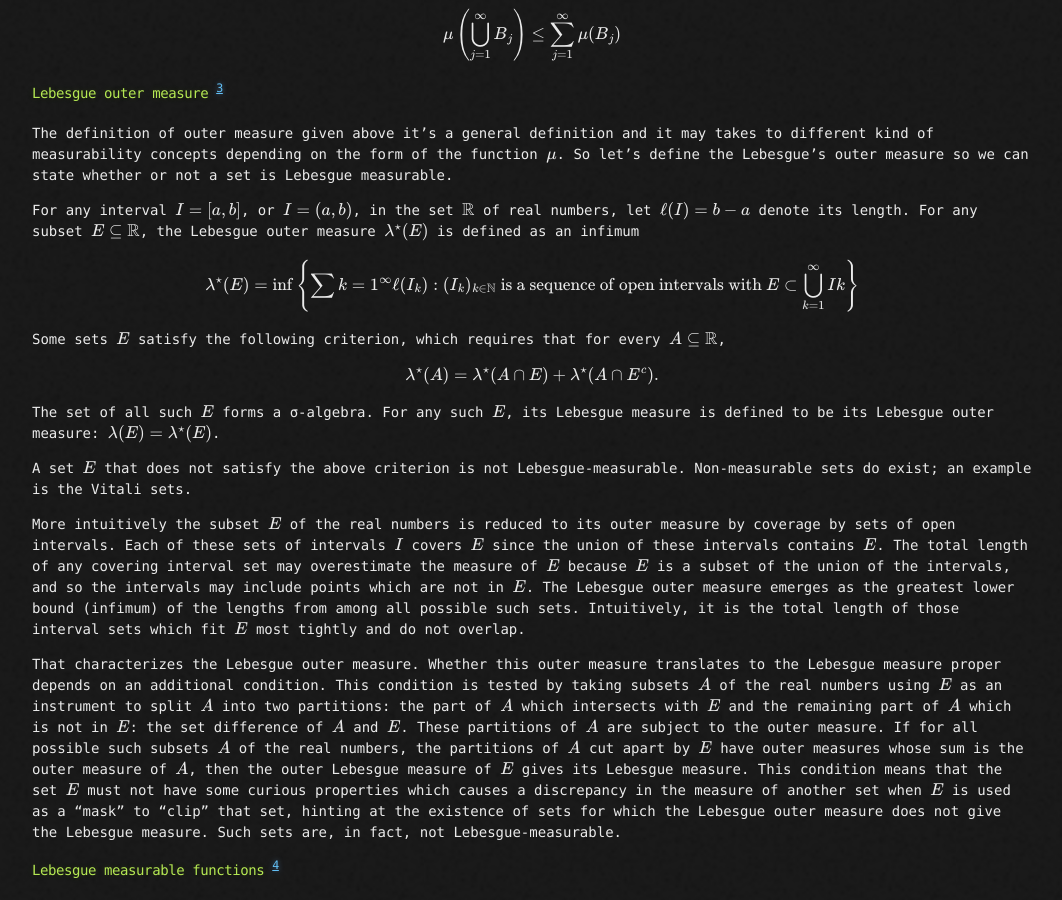
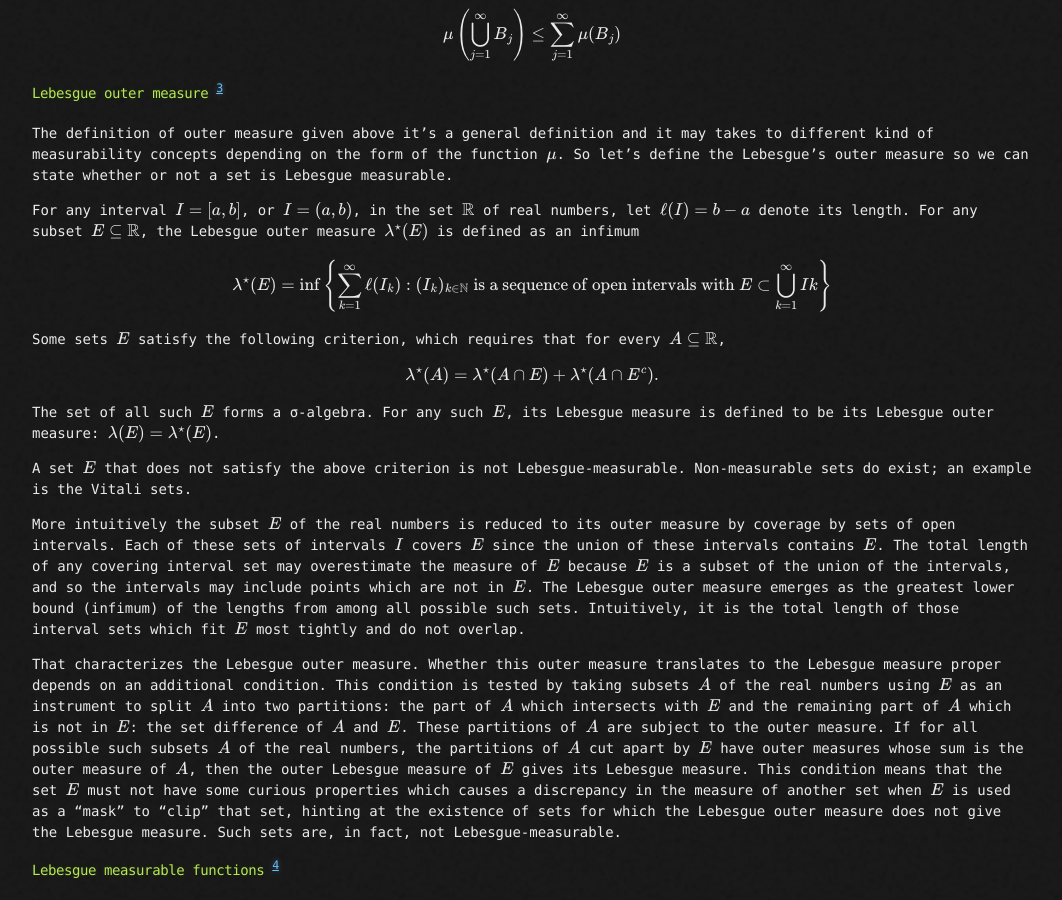
Before and after one commit to Videars/Statistics, a Jekyll site: the page built from Week7/Research.md, in a window 1280 px wide and 900 px high, scrolled down 1975 px. Shown: the whole window, without its empty margins (108-1170 px from the left). Built offline with Jekyll 4.4.1, drawn with Linux system fonts in a browser that asks for light colours; our own code applies the rules of GitHub Pages for plain Markdown files; formulas are drawn with MathJax 3.

```diff
--- a/Week7/Research.md
+++ b/Week7/Research.md
@@ -98,7 +98,7 @@ The definition of outer measure given above it's a general definition and it may
 For any interval $I=\[a,b\]$, or $I=(a,b)$, in the set $\mathbb {R}$  of real numbers, let $\ell (I)=b-a$ denote its length. For any subset $E\subseteq \mathbb {R} $, the Lebesgue outer measure $\lambda^{\star}(E)$ is defined as an infimum
 
 $$
-{\lambda ^{\star}(E)=\inf \left\{\sum{k=1}^{\infty}\ell (I_{k}):{(I_{k})_ {k\in \mathbb {N} }}{\text{ is a sequence of open intervals with }}E\subset \bigcup_{k=1}^{\infty }I{k}\right\}}
+{\lambda ^{\star}(E)=\inf \left\{\sum_{k=1}^{\infty}\ell (I_{k}):{(I_{k})_ {k\in \mathbb {N} }}{\text{ is a sequence of open intervals with }}E\subset \bigcup_{k=1}^{\infty }I{k}\right\}}
 $$
 
 Some sets $E$ satisfy the following criterion, which requires that for every $A\subseteq \mathbb {R}$,
```
